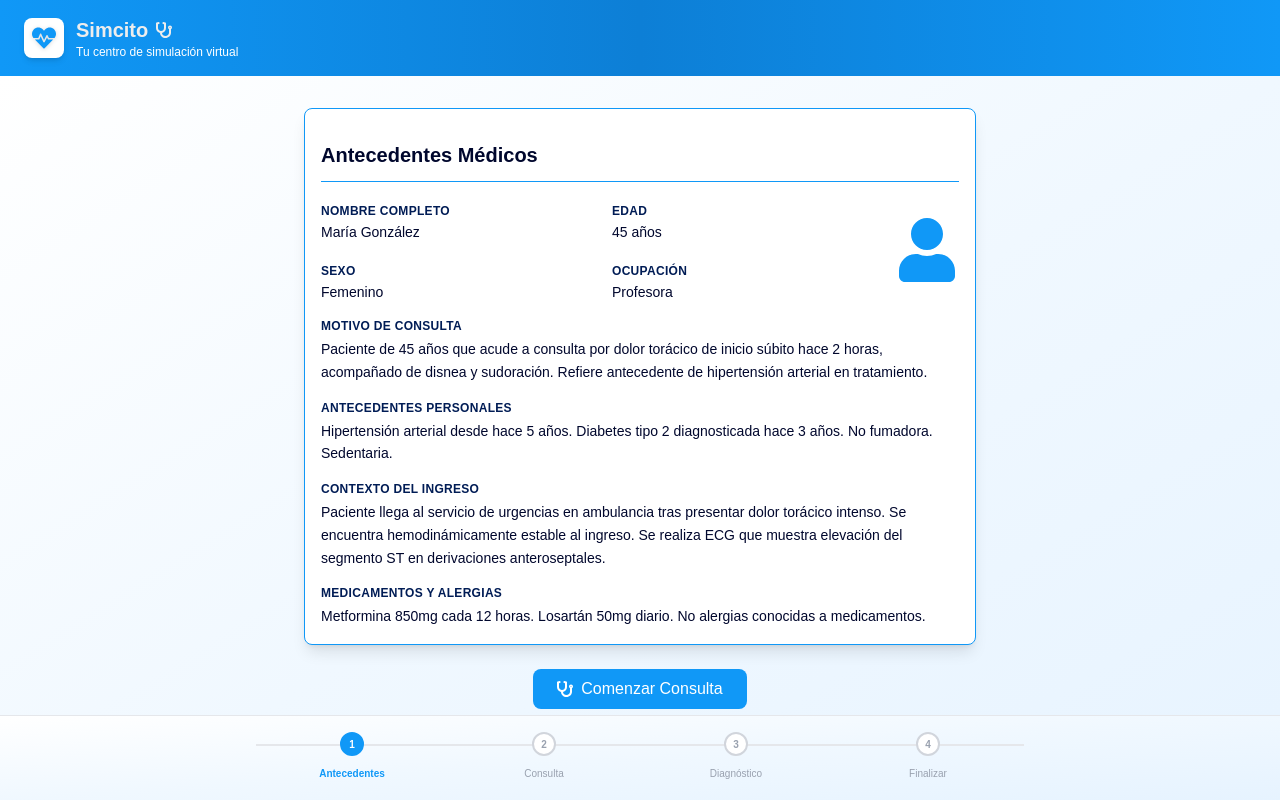
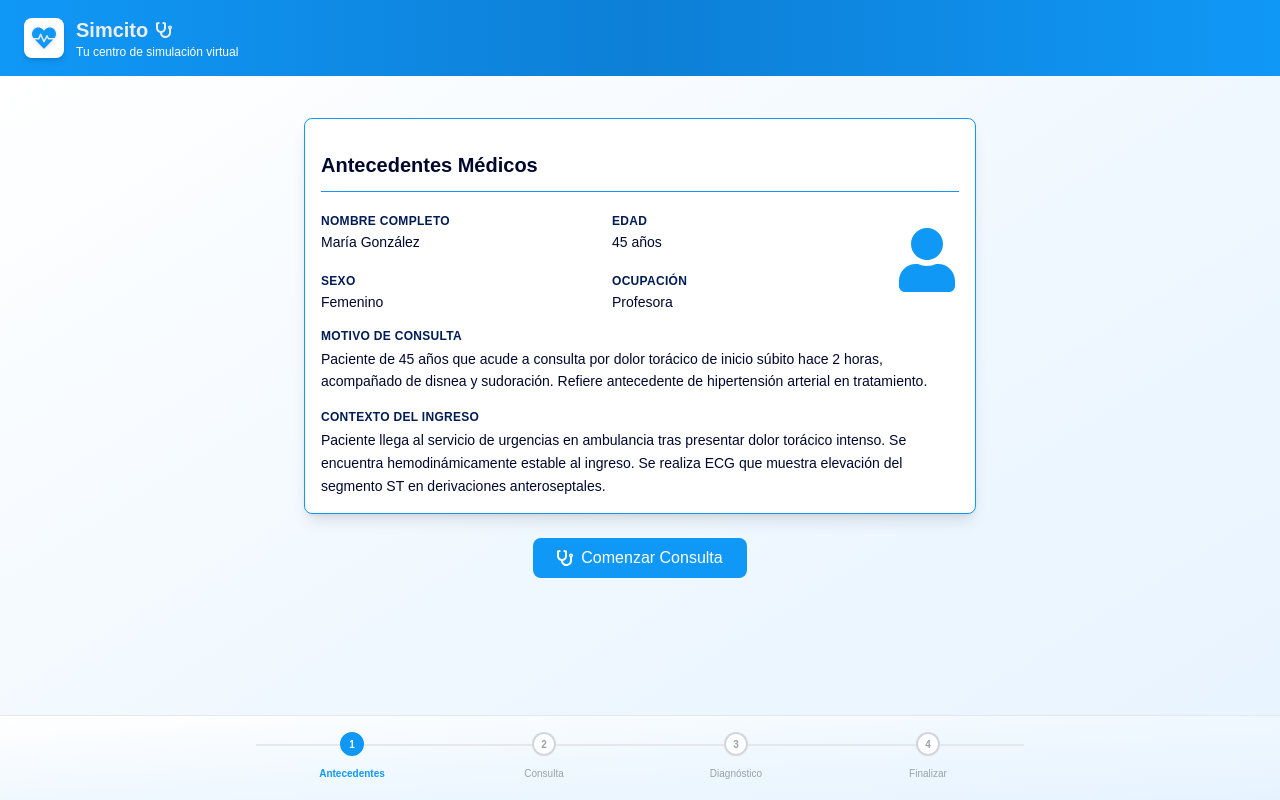
Before and after one commit to platanus-hack/platanus-hack-25-team-13, a Next.js app: page /anamnesis in a window 1280 px wide. Built offline with nearby package versions, Linux system fonts and the light colour scheme.

Commit message:
feat: connection with backend in progress

```diff
--- a/app/anamnesis/page.tsx
+++ b/app/anamnesis/page.tsx
@@ -18,9 +18,87 @@ export default function AnamnesisPage() {
   const [messages, setMessages] = useState<ChatMessage[]>([]);
   const [input, setInput] = useState("");
   const [loading, setLoading] = useState(false);
+  const [pacienteData, setPacienteData] = useState<any>(null);
+  const [clinicalCase, setClinicalCase] = useState<ClinicalCase | null>(null);
 
-  // Datos de ejemplo del paciente
-  const pacienteData = {
+  // Cargar datos del caso generado desde home
+  useEffect(() => {
+    const savedCase = sessionStorage.getItem("generatedCase");
+    if (savedCase) {
+      try {
+        const parsedCase = JSON.parse(savedCase);
+        const simulationDebug = parsedCase["simulation-debug"];
+        const clinicalCaseData = simulationDebug?.clinicalCase;
+        const patientInfo = parsedCase.patientInfo;
+
+        if (clinicalCaseData && patientInfo) {
+          // Capitalizar sexo
+          const sexoCapitalizado = patientInfo.sexo.charAt(0).toUpperCase() + patientInfo.sexo.slice(1);
+
+          // Construir datos del paciente para AntecedentesMedicos
+          const pacienteDataFromCase = {
+            nombre: `Paciente ${patientInfo.sexo === "femenino" ? "Femenino" : patientInfo.sexo === "masculino" ? "Masculino" : ""}`,
+            edad: patientInfo.edad,
+            sexo: sexoCapitalizado,
+            ocupacion: patientInfo.ocupacion,
+            motivoConsulta: clinicalCaseData.motivo_consulta || "",
+            contextoIngreso: patientInfo.contexto_ingreso || "",
+          };
+
+          setPacienteData(pacienteDataFromCase);
+
+          // Construir ClinicalCase completo
+          const fullClinicalCase: ClinicalCase = {
+            id: clinicalCaseData.id || parsedCase.simulationId || "1",
+            especialidad: parsedCase.especialidad || clinicalCaseData.especialidad || "aps",
+            nivel_dificultad: parsedCase.nivel_dificultad || clinicalCaseData.nivel_dificultad || "medio",
+            aps_subcategoria: clinicalCaseData.aps_subcategoria,
+            paciente: {
+              edad: patientInfo.edad,
+              sexo: patientInfo.sexo as "masculino" | "femenino" | "otro",
+              ocupacion: patientInfo.ocupacion,
+              contexto_ingreso: patientInfo.contexto_ingreso,
+            },
+            motivo_consulta: clinicalCaseData.motivo_consulta || "",
+            sintomas: clinicalCaseData.sintomas || {
+              descripcion_general: "",
+              detalle: [],
+            },
+            antecedentes: {
+              personales: clinicalCaseData.antecedentes?.personales || [],
+              familiares: clinicalCaseData.antecedentes?.familiares || [],
+              farmacos: clinicalCaseData.antecedentes?.farmacos || [],
+              alergias: clinicalCaseData.antecedentes?.alergias || [],
+            },
+            examen_fisico: clinicalCaseData.examen_fisico || {
+              signos_vitales: {
+                temperatura: 36.5,
+                frecuencia_cardiaca: 90,
+                presion_arterial: "140/90",
+                frecuencia_respiratoria: 20,
+                saturacion_o2: 98,
+              },
+              hallazgos_relevantes: [],
+            },
+            examenes: clinicalCaseData.examenes || {},
+            diagnostico_principal: clinicalCaseData.diagnostico_principal || "",
+            diagnosticos_diferenciales: clinicalCaseData.diagnosticos_diferenciales || [],
+            info_oculta: clinicalCaseData.info_oculta || [],
+            info_prohibida: clinicalCaseData.info_prohibida || [],
+            manejo_aps: clinicalCaseData.manejo_aps,
+          };
+
+          setClinicalCase(fullClinicalCase);
+          sessionStorage.removeItem("generatedCase");
+        }
+      } catch (e) {
+        console.error("Error parsing saved case:", e);
+      }
+    }
+  }, []);
+
+  // Datos por defecto si no hay caso generado
+  const defaultPacienteData = {
     nombre: "María González",
     edad: 45,
     sexo: "Femenino",
@@ -31,26 +109,25 @@ export default function AnamnesisPage() {
     medicamentosYAlergias: "Metformina 850mg cada 12 horas. Losartán 50mg diario. No alergias conocidas a medicamentos."
   };
 
-  // Caso clínico de ejemplo basado en los datos del paciente
-  const clinicalCase: ClinicalCase = {
+  const defaultClinicalCase: ClinicalCase = {
     id: "1",
     especialidad: "urgencia",
     nivel_dificultad: "medio",
     paciente: {
-      edad: pacienteData.edad,
-      sexo: pacienteData.sexo.toLowerCase() as "masculino" | "femenino" | "otro",
-      ocupacion: pacienteData.ocupacion,
-      contexto_ingreso: pacienteData.contextoIngreso,
+      edad: defaultPacienteData.edad,
+      sexo: defaultPacienteData.sexo.toLowerCase() as "masculino" | "femenino" | "otro",
+      ocupacion: defaultPacienteData.ocupacion,
+      contexto_ingreso: defaultPacienteData.contextoIngreso,
     },
-    motivo_consulta: pacienteData.motivoConsulta,
+    motivo_consulta: defaultPacienteData.motivoConsulta,
     sintomas: {
       descripcion_general: "Dolor torácico de inicio súbito",
       detalle: ["Dolor torácico", "Disnea", "Sudoración"],
     },
     antecedentes: {
-      personales: pacienteData.antecedentesPersonales.split(". "),
+      personales: defaultPacienteData.antecedentesPersonales.split(". "),
       familiares: [],
-      farmacos: pacienteData.medicamentosYAlergias.split(". "),
+      farmacos: defaultPacienteData.medicamentosYAlergias.split(". "),
       alergias: [],
     },
     examen_fisico: {
@@ -70,6 +147,9 @@ export default function AnamnesisPage() {
     info_prohibida: [],
   };
 
+  const finalPacienteData = pacienteData || defaultPacienteData;
+  const finalClinicalCase = clinicalCase || defaultClinicalCase;
+
   const steps = [
     { title: "Antecedentes" },
     { title: "Consulta" },
@@ -84,7 +164,9 @@ export default function AnamnesisPage() {
       setMessages([
         {
           role: "assistant",
-          content: `Hola doctor/a, ${clinicalCase.motivo_consulta}`,
+          content: finalClinicalCase.motivo_consulta
+            ? `Hola doctor/a, ${finalClinicalCase.motivo_consulta}`
+            : "Hola doctor/a, ¿en qué puedo ayudarle?",
           timestamp: new Date(),
         },
       ]);
@@ -141,14 +223,12 @@ export default function AnamnesisPage() {
         {currentStep === 0 && (
           <div className="flex flex-col items-center justify-center min-h-[60vh] mt-4">
             <AntecedentesMedicos
-              nombre={pacienteData.nombre}
-              edad={pacienteData.edad}
-              sexo={pacienteData.sexo}
-              ocupacion={pacienteData.ocupacion}
-              motivoConsulta={pacienteData.motivoConsulta}
-              antecedentesPersonales={pacienteData.antecedentesPersonales}
-              contextoIngreso={pacienteData.contextoIngreso}
-              medicamentosYAlergias={pacienteData.medicamentosYAlergias}
+              nombre={finalPacienteData.nombre}
+              edad={finalPacienteData.edad}
+              sexo={finalPacienteData.sexo}
+              ocupacion={finalPacienteData.ocupacion}
+              motivoConsulta={finalPacienteData.motivoConsulta}
+              contextoIngreso={finalPacienteData.contextoIngreso}
             />
             <div className="mt-6">
               <button
@@ -176,7 +256,7 @@ export default function AnamnesisPage() {
               </div>
             </div>
             <div className="w-[70%]">
-              <Consulta clinicalCase={clinicalCase} messages={messages} loading={loading} input={input} onInputChange={setInput} onSend={handleSend} loadingInput={loading} />
+              <Consulta clinicalCase={finalClinicalCase} messages={messages} loading={loading} input={input} onInputChange={setInput} onSend={handleSend} loadingInput={loading} />
             </div>
           </div>
         )}
@@ -196,14 +276,14 @@ export default function AnamnesisPage() {
               </div>
             </div>
             <div className="w-[70%]">
-              <Diagnostico clinicalCase={clinicalCase} messages={messages} loading={loading} input={input} onInputChange={setInput} onSend={handleSend} loadingInput={loading} />
+              <Diagnostico clinicalCase={finalClinicalCase} messages={messages} loading={loading} input={input} onInputChange={setInput} onSend={handleSend} loadingInput={loading} />
             </div>
           </div>
         )}
 
         {currentStep === 3 && (
           <div className="w-full max-w-5xl">
-            <Feedback clinicalCase={clinicalCase} />
+            <Feedback clinicalCase={finalClinicalCase} />
           </div>
         )}
       </div>
--- a/app/page.tsx
+++ b/app/page.tsx
@@ -19,6 +19,7 @@ export default function Home() {
   };
 
   const handleGenerateCase = async () => {
+    setIsLoading(true);
     setGeneratingCase(true);
     try {
       const res = await fetch("/api/generar-caso", {
@@ -33,14 +34,16 @@ export default function Home() {
 
       const data = await res.json();
       if (data?.success && data?.data) {
-        // Guardar el caso en sessionStorage y navegar a simulador
+        // Guardar el caso en sessionStorage y navegar a anamnesis
         sessionStorage.setItem("generatedCase", JSON.stringify(data.data));
-        router.push("/simulador");
+        router.push("/anamnesis");
+      } else {
+        throw new Error("No se pudo generar el caso");
       }
     } catch (e) {
       console.error(e);
       alert("Error generando caso");
-    } finally {
+      setIsLoading(false);
       setGeneratingCase(false);
     }
   };
--- a/components/anamnesis/AntecedentesMedicos.tsx
+++ b/components/anamnesis/AntecedentesMedicos.tsx
@@ -6,9 +6,7 @@ interface AntecedentesMedicosProps {
   sexo: string;
   ocupacion: string;
   motivoConsulta: string;
-  antecedentesPersonales: string;
   contextoIngreso: string;
-  medicamentosYAlergias: string;
 }
 
 export default function AntecedentesMedicos({
@@ -17,9 +15,7 @@ export default function AntecedentesMedicos({
   sexo,
   ocupacion,
   motivoConsulta,
-  antecedentesPersonales,
   contextoIngreso,
-  medicamentosYAlergias,
 }: AntecedentesMedicosProps) {
   return (
     <div className="w-full max-w-2xl mx-auto bg-[#ffffff] rounded-lg shadow-lg border-[0.5px] border-[#1098f7] p-4 pt-8">
@@ -74,30 +70,12 @@ export default function AntecedentesMedicos({
 
         <div className="space-y-1">
           <label className="text-xs font-semibold text-[#001c55] uppercase tracking-wide block">
-            Antecedentes personales
-          </label>
-          <p className="text-sm text-[#00072d] leading-relaxed whitespace-pre-line">
-            {antecedentesPersonales}
-          </p>
-        </div>
-
-        <div className="space-y-1">
-          <label className="text-xs font-semibold text-[#001c55] uppercase tracking-wide block">
             Contexto del ingreso
           </label>
           <p className="text-sm text-[#00072d] leading-relaxed whitespace-pre-line">
             {contextoIngreso}
           </p>
         </div>
-
-        <div className="space-y-1">
-          <label className="text-xs font-semibold text-[#001c55] uppercase tracking-wide block">
-            Medicamentos y alergias
-          </label>
-          <p className="text-sm text-[#00072d] leading-relaxed whitespace-pre-line">
-            {medicamentosYAlergias}
-          </p>
-        </div>
       </div>
     </div>
   );
```
